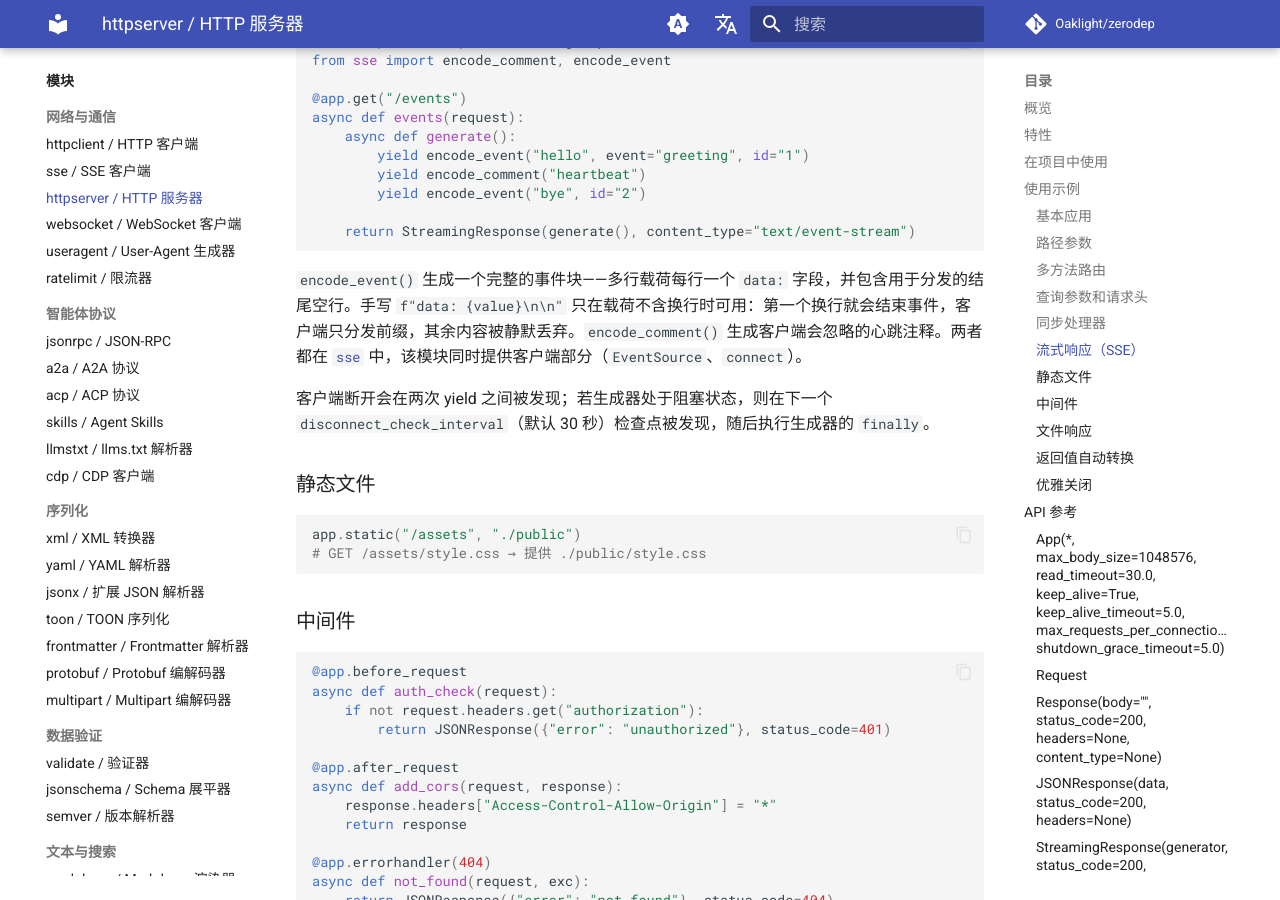
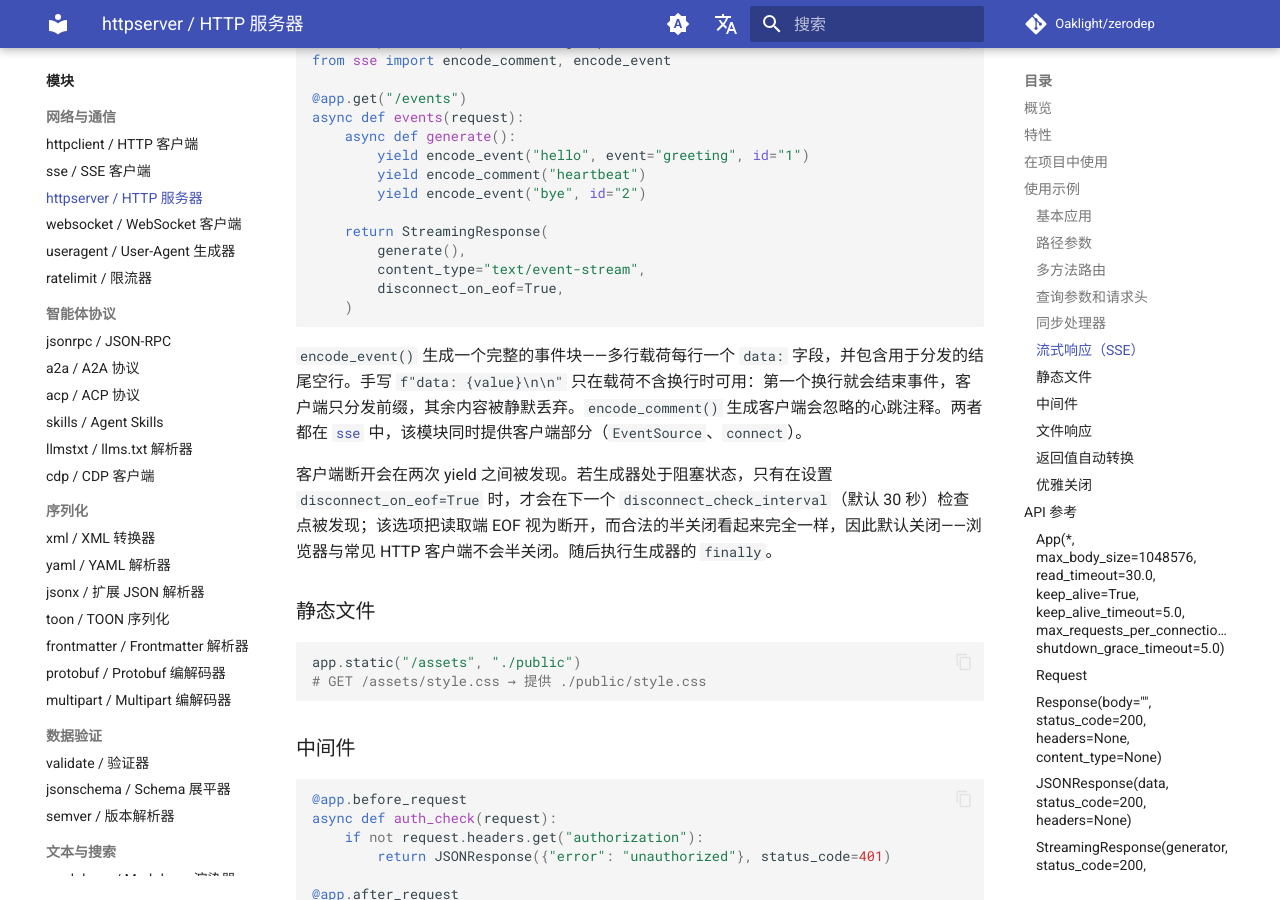
Before and after one commit to Oaklight/zerodep, an MkDocs documentation site: the page built from docs/modules/httpserver.md, in a window 1280 px wide and 900 px high, scrolled down 2597 px. Built offline with MkDocs 1.6.1 and Material for MkDocs 9.7.7, drawn with Linux system fonts in a browser that asks for light colours; comment, search, counter and statistics services are not loaded.

Commit message:
docs：说明可选的 EOF 断连检测与半关闭权衡

````diff
--- a/docs/modules/httpserver.md
+++ b/docs/modules/httpserver.md
@@ -115,12 +115,16 @@ async def events(request):
         yield encode_comment("heartbeat")
         yield encode_event("bye", id="2")
 
-    return StreamingResponse(generate(), content_type="text/event-stream")
+    return StreamingResponse(
+        generate(),
+        content_type="text/event-stream",
+        disconnect_on_eof=True,
+    )
 ```
 
 `encode_event()` 生成一个完整的事件块——多行载荷每行一个 `data:` 字段，并包含用于分发的结尾空行。手写 `f"data: {value}\n\n"` 只在载荷不含换行时可用：第一个换行就会结束事件，客户端只分发前缀，其余内容被静默丢弃。`encode_comment()` 生成客户端会忽略的心跳注释。两者都在 [`sse`](sse.md) 中，该模块同时提供客户端部分（`EventSource`、`connect`）。
 
-客户端断开会在两次 yield 之间被发现；若生成器处于阻塞状态，则在下一个 `disconnect_check_interval`（默认 30 秒）检查点被发现，随后执行生成器的 `finally`。
+客户端断开会在两次 yield 之间被发现。若生成器处于阻塞状态，只有在设置 `disconnect_on_eof=True` 时，才会在下一个 `disconnect_check_interval`（默认 30 秒）检查点被发现；该选项把读取端 EOF 视为断开，而合法的半关闭看起来完全一样，因此默认关闭——浏览器与常见 HTTP 客户端不会半关闭。随后执行生成器的 `finally`。
 
 ### 静态文件
 
````
Also changed, not shown: docs/changelog.md (+1 -1 lines), docs/modules/sse.md (+7 -1 lines).
